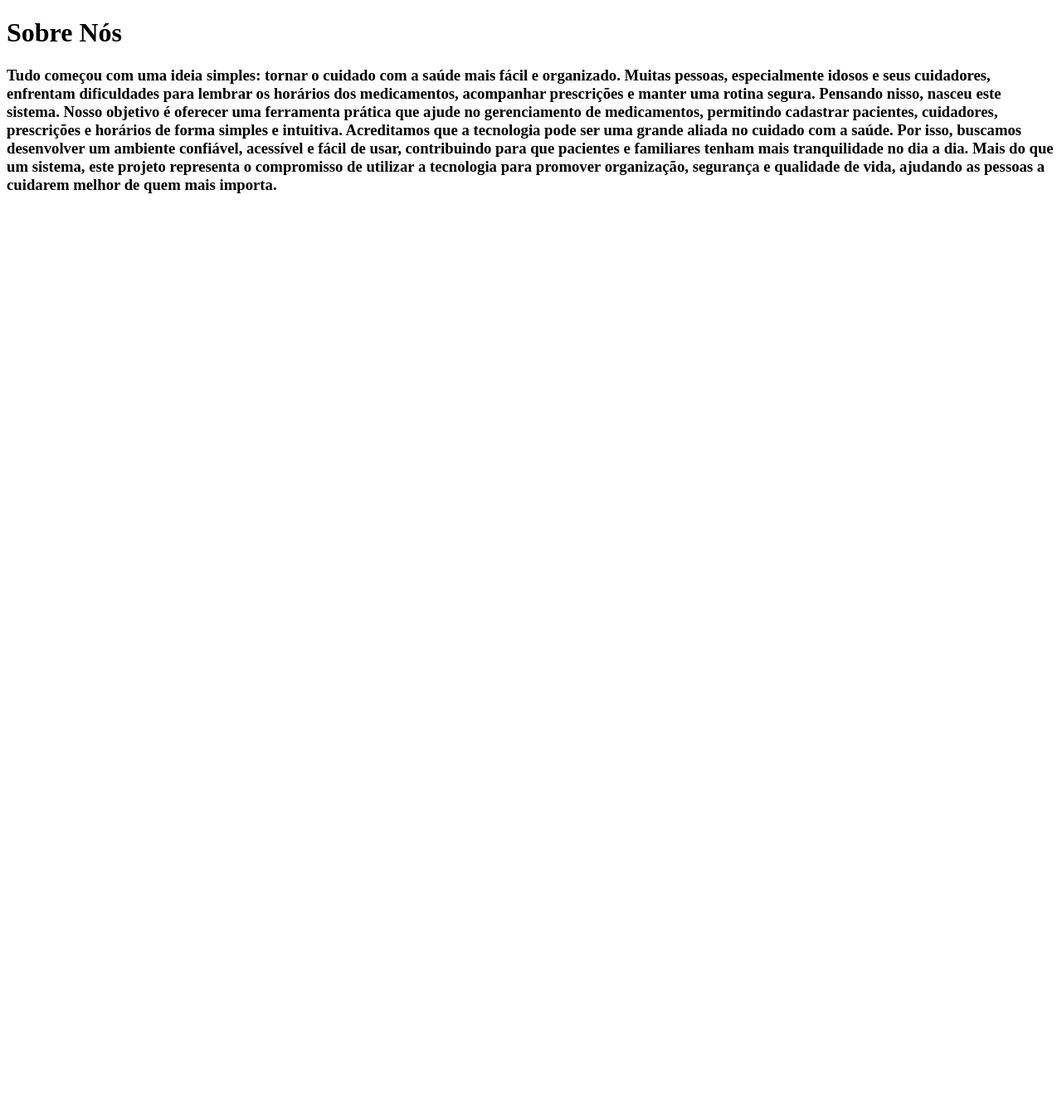
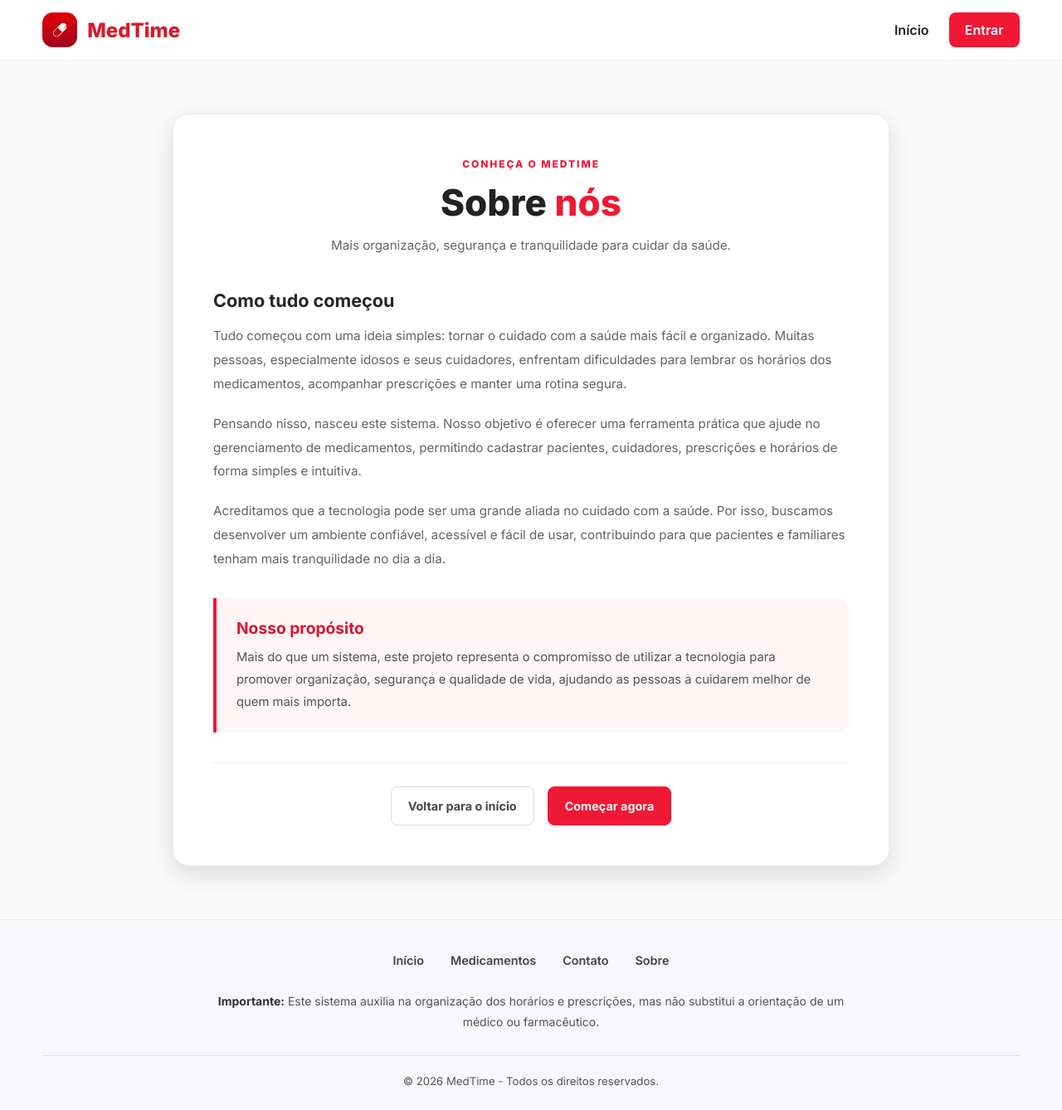
Before and after one commit to ecristine0/med, a PHP site: page /sobre.php in a window 1280 px wide. Shown: the whole page at 83% size. Before the commit the page ends 233 px from the top, so only its background shows below. Run offline with PHP 8.4, Linux system fonts and the light colour scheme.

Commit message:
segundo commit

```diff
--- a/html/rodape.php
+++ b/html/rodape.php
@@ -1,7 +1,7 @@
 <div class="rodape">
     <nav class="links-footer" aria-label="Links do rodapé">
         <a href="index.php">Início</a>
-        <a href="medicamentos.php">Medicamentos</a>
+        <a href="cadastrar_med.php">Medicamentos</a>
         <a href="contato.php">Contato</a>
         <a href="sobre.php">Sobre</a>
     </nav>
--- a/html/sobre.php
+++ b/html/sobre.php
@@ -1,22 +1,73 @@
 <!DOCTYPE html>
-<html lang="en">
+<html lang="pt-BR">
 
 <head>
     <meta charset="UTF-8">
     <meta name="viewport" content="width=device-width, initial-scale=1.0">
-    <title>Sobre nós</title>
+    <title>Sobre Nós | MedTime</title>
+    <link rel="stylesheet" href="style.css">
 </head>
 
 <body>
-    <h1>Sobre Nós</h1>
-    <h3>Tudo começou com uma ideia simples: tornar o cuidado com a saúde mais fácil e organizado. Muitas pessoas, especialmente idosos e seus cuidadores, enfrentam dificuldades para lembrar os horários dos medicamentos, acompanhar prescrições e manter uma rotina segura.
 
-        Pensando nisso, nasceu este sistema. Nosso objetivo é oferecer uma ferramenta prática que ajude no gerenciamento de medicamentos, permitindo cadastrar pacientes, cuidadores, prescrições e horários de forma simples e intuitiva.
+    <?php require_once "cabecalho.php"; ?>
 
-        Acreditamos que a tecnologia pode ser uma grande aliada no cuidado com a saúde. Por isso, buscamos desenvolver um ambiente confiável, acessível e fácil de usar, contribuindo para que pacientes e familiares tenham mais tranquilidade no dia a dia.
+    <main class="sobre-page">
+        <section class="sobre-container">
+            <div class="sobre-header">
+                <span class="sobre-etiqueta">CONHEÇA O MEDTIME</span>
+                <h1>Sobre <span>nós</span></h1>
+                <p>Mais organização, segurança e tranquilidade para cuidar da saúde.</p>
+            </div>
 
-        Mais do que um sistema, este projeto representa o compromisso de utilizar a tecnologia para promover organização, segurança e qualidade de vida, ajudando as pessoas a cuidarem melhor de quem mais importa.
-    </h3>
+            <div class="sobre-conteudo">
+                <h2>Como tudo começou</h2>
+
+                <p>
+                    Tudo começou com uma ideia simples: tornar o cuidado com a saúde
+                    mais fácil e organizado. Muitas pessoas, especialmente idosos e
+                    seus cuidadores, enfrentam dificuldades para lembrar os horários
+                    dos medicamentos, acompanhar prescrições e manter uma rotina segura.
+                </p>
+
+                <p>
+                    Pensando nisso, nasceu este sistema. Nosso objetivo é oferecer uma
+                    ferramenta prática que ajude no gerenciamento de medicamentos,
+                    permitindo cadastrar pacientes, cuidadores, prescrições e horários
+                    de forma simples e intuitiva.
+                </p>
+
+                <p>
+                    Acreditamos que a tecnologia pode ser uma grande aliada no cuidado
+                    com a saúde. Por isso, buscamos desenvolver um ambiente confiável,
+                    acessível e fácil de usar, contribuindo para que pacientes e
+                    familiares tenham mais tranquilidade no dia a dia.
+                </p>
+
+                <div class="sobre-destaque">
+                    <h2>Nosso propósito</h2>
+                    <p>
+                        Mais do que um sistema, este projeto representa o compromisso
+                        de utilizar a tecnologia para promover organização, segurança
+                        e qualidade de vida, ajudando as pessoas a cuidarem melhor
+                        de quem mais importa.
+                    </p>
+                </div>
+            </div>
+
+            <div class="sobre-acoes">
+                <a href="index.php" class="sobre-voltar">Voltar para o início</a>
+                <a href="cadastrar_med.php" class="sobre-botao">Começar agora</a>
+            </div>
+        </section>
+    </main>
+
+    <footer>
+        <div class="container">
+            <?php require_once "rodape.php"; ?>
+        </div>
+    </footer>
+
 </body>
 
 </html>
--- a/html/style.css
+++ b/html/style.css
@@ -915,3 +915,174 @@ footer>.container {
         padding: 1.4rem 1rem;
     }
 }
+
+/* SOBRE NÓS */
+
+.sobre-page {
+    min-height: 75vh;
+    padding: 4rem 1.25rem;
+    display: flex;
+    justify-content: center;
+    align-items: center;
+    background: #fafafa;
+}
+
+.sobre-container {
+    width: 100%;
+    max-width: 54rem;
+    padding: clamp(1.5rem, 4vw, 3rem);
+    background: #fff;
+    border: 1px solid #ededf0;
+    border-radius: 1.25rem;
+    box-shadow: 0 0.6rem 1.8rem #0002;
+}
+
+.sobre-header {
+    margin-bottom: 2.5rem;
+    text-align: center;
+}
+
+.sobre-etiqueta {
+    display: inline-block;
+    margin-bottom: 0.75rem;
+    color: #ef1835;
+    font-size: 0.75rem;
+    font-weight: 800;
+    letter-spacing: 0.16em;
+}
+
+.sobre-header h1 {
+    margin-bottom: 0.75rem;
+    color: #222;
+    font-size: clamp(2rem, 5vw, 2.75rem);
+    font-weight: 800;
+}
+
+.sobre-header h1 span {
+    color: #ef1835;
+}
+
+.sobre-header p {
+    max-width: 35rem;
+    margin: 0 auto;
+    color: #666;
+    font-size: 0.95rem;
+    line-height: 1.7;
+}
+
+.sobre-conteudo h2 {
+    margin-bottom: 1rem;
+    color: #25252b;
+    font-size: 1.35rem;
+    font-weight: 700;
+}
+
+.sobre-conteudo>p {
+    margin-bottom: 1.2rem;
+    color: #62626b;
+    font-size: 0.95rem;
+    line-height: 1.9;
+    text-align: left;
+}
+
+.sobre-destaque {
+    margin-top: 2rem;
+    padding: 1.5rem;
+    border-left: 4px solid #ef1835;
+    border-radius: 0 0.75rem 0.75rem 0;
+    background: #fff5f6;
+}
+
+.sobre-destaque h2 {
+    margin-bottom: 0.65rem;
+    color: #d9142d;
+    font-size: 1.2rem;
+}
+
+.sobre-destaque p {
+    color: #52525b;
+    font-size: 0.925rem;
+    line-height: 1.8;
+}
+
+.sobre-acoes {
+    display: flex;
+    align-items: center;
+    justify-content: center;
+    flex-wrap: wrap;
+    gap: 1rem;
+    margin-top: 2.25rem;
+    padding-top: 1.75rem;
+    border-top: 1px solid #eee;
+}
+
+.sobre-voltar,
+.sobre-botao {
+    display: inline-block;
+    padding: 0.85rem 1.25rem;
+    border-radius: 0.5rem;
+    font-family: inherit;
+    font-size: 0.9rem;
+    font-weight: 700;
+    text-align: center;
+    text-decoration: none;
+    transition: background 0.2s ease, color 0.2s ease,
+        transform 0.2s ease;
+}
+
+.sobre-voltar {
+    border: 1px solid #ddd;
+    color: #45454d;
+    background: #fff;
+}
+
+.sobre-voltar:hover {
+    background: #f5f5f6;
+}
+
+.sobre-botao {
+    border: 1px solid #ef1835;
+    color: #fff;
+    background: #ef1835;
+}
+
+.sobre-botao:hover {
+    background: #d9142d;
+    border-color: #d9142d;
+    transform: translateY(-2px);
+}
+
+@media (max-width: 30rem) {
+    .sobre-page {
+        padding: 1.5rem 0.85rem;
+        align-items: flex-start;
+    }
+
+    .sobre-container {
+        padding: 1.5rem 1.1rem;
+        border-radius: 1rem;
+    }
+
+    .sobre-header {
+        margin-bottom: 2rem;
+    }
+
+    .sobre-conteudo>p {
+        font-size: 0.9rem;
+        line-height: 1.8;
+    }
+
+    .sobre-destaque {
+        padding: 1.1rem;
+    }
+
+    .sobre-acoes {
+        flex-direction: column;
+        align-items: stretch;
+    }
+
+    .sobre-voltar,
+    .sobre-botao {
+        width: 100%;
+    }
+}
```
Also changed, not shown: html/cadastrar_med.php (indentation only), html/foto/6ae36940e5094_WhatsApp Image 2026-10-23 at 16.09.16.jpeg (added).
